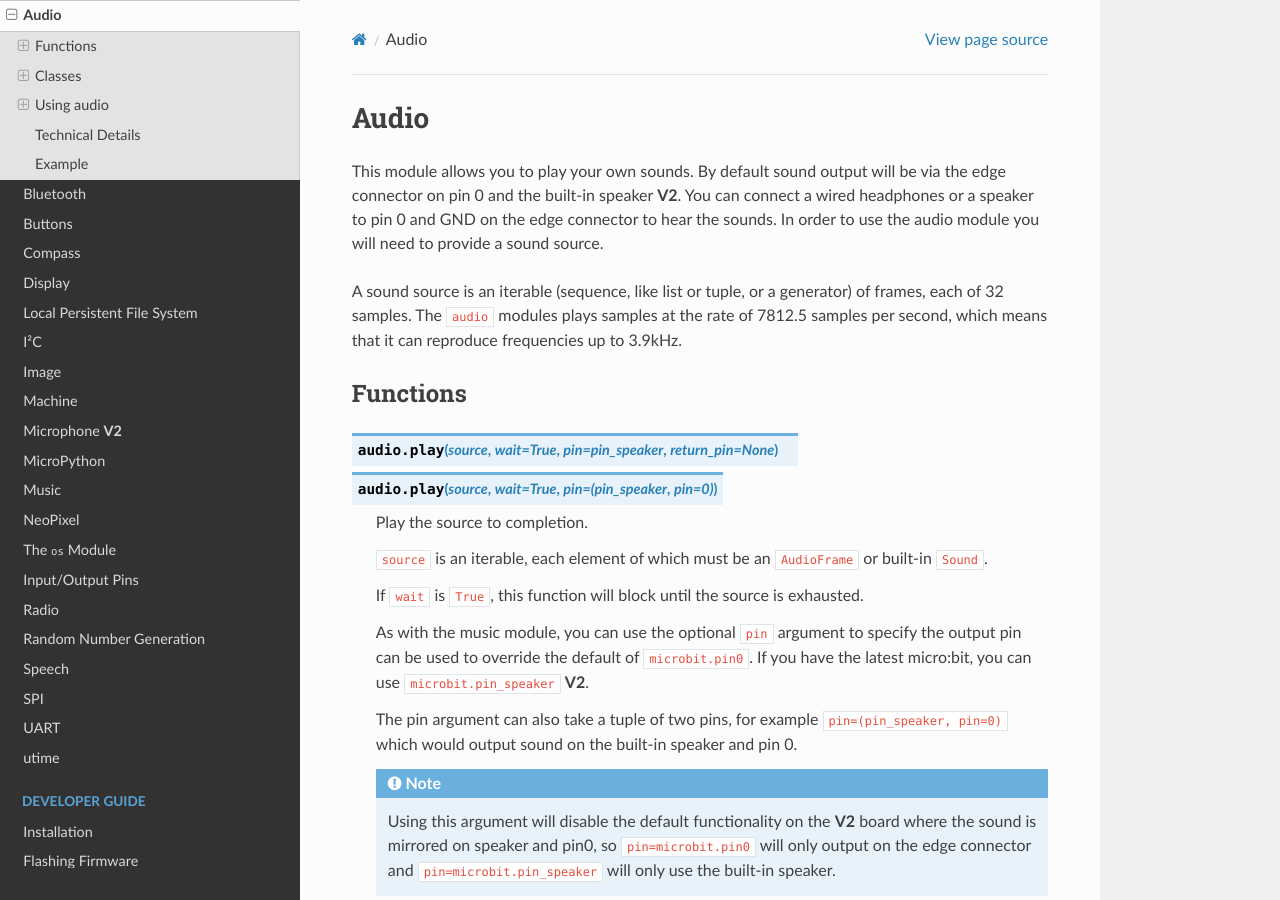
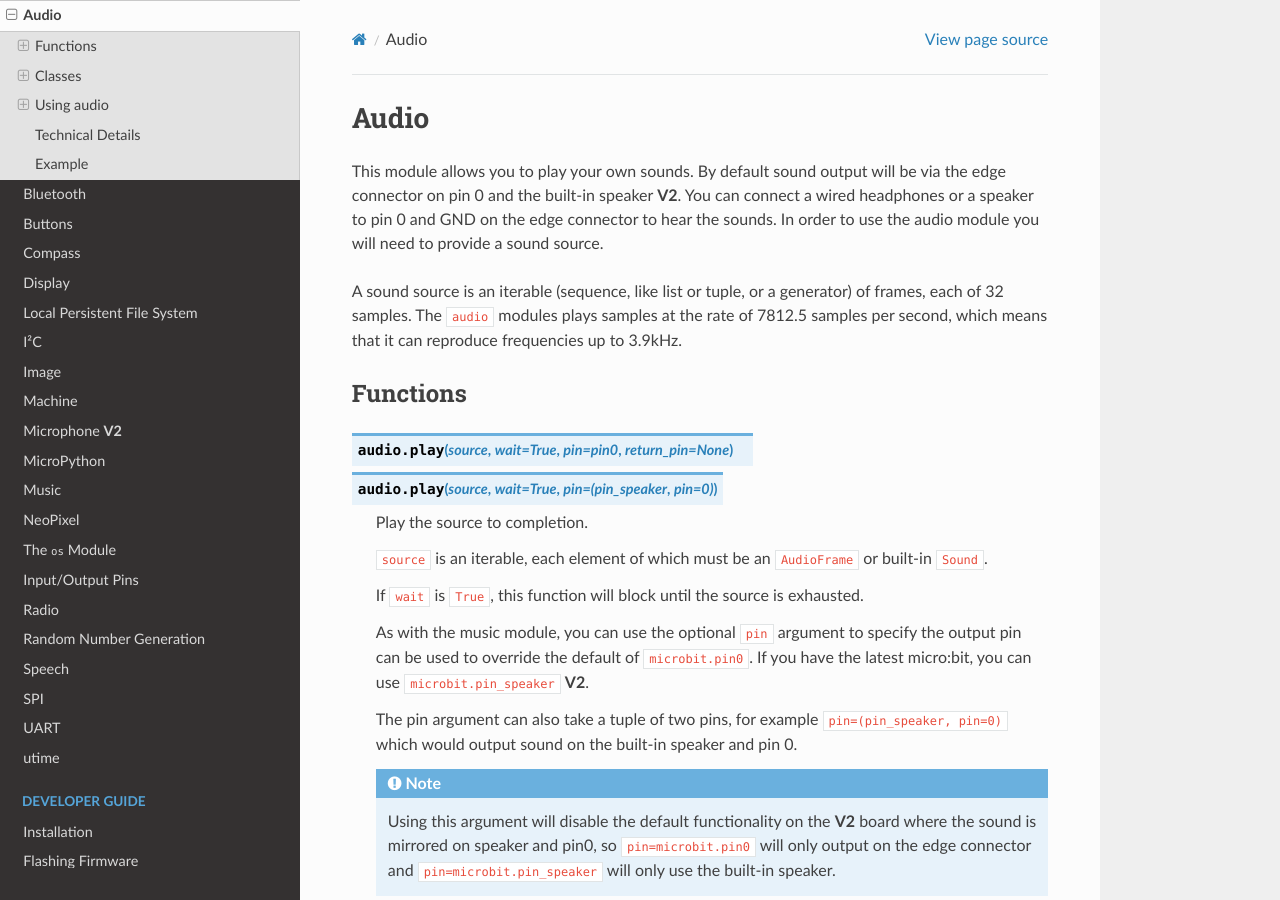
Before and after one commit to bbcmicrobit/micropython, a Sphinx documentation site: the page built from docs/audio.rst, in a window 1280 px wide and 900 px high. Built offline with Sphinx 7.4.7 and the Read the Docs theme 2.0.0, drawn with Linux system fonts in a browser that asks for light colours; pages that are not in the unit, such as notebooks, are missing from menus; some of the changed text lies outside the part shown.

```diff
--- a/docs/audio.rst
+++ b/docs/audio.rst
@@ -17,7 +17,7 @@
 Functions
 =========
 
-.. py:function:: play(source, wait=True, pin=pin_speaker, return_pin=None)
+.. py:function:: play(source, wait=True, pin=pin0, return_pin=None)
                  play(source, wait=True, pin=(pin_speaker, pin=0))
 
     Play the source to completion.
```
Also changed, not shown: other parts of docs/audio.rst (+2 -1 lines).
